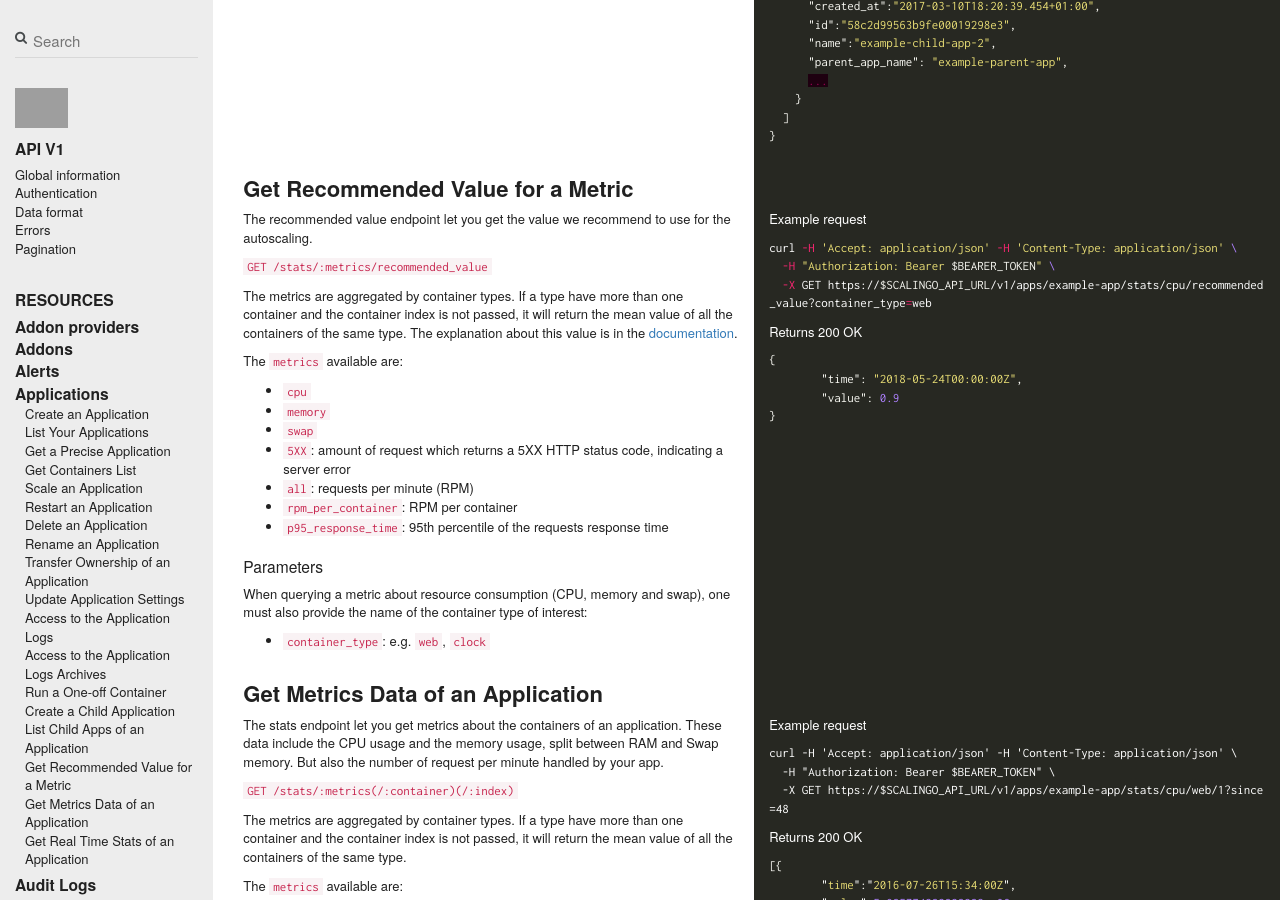
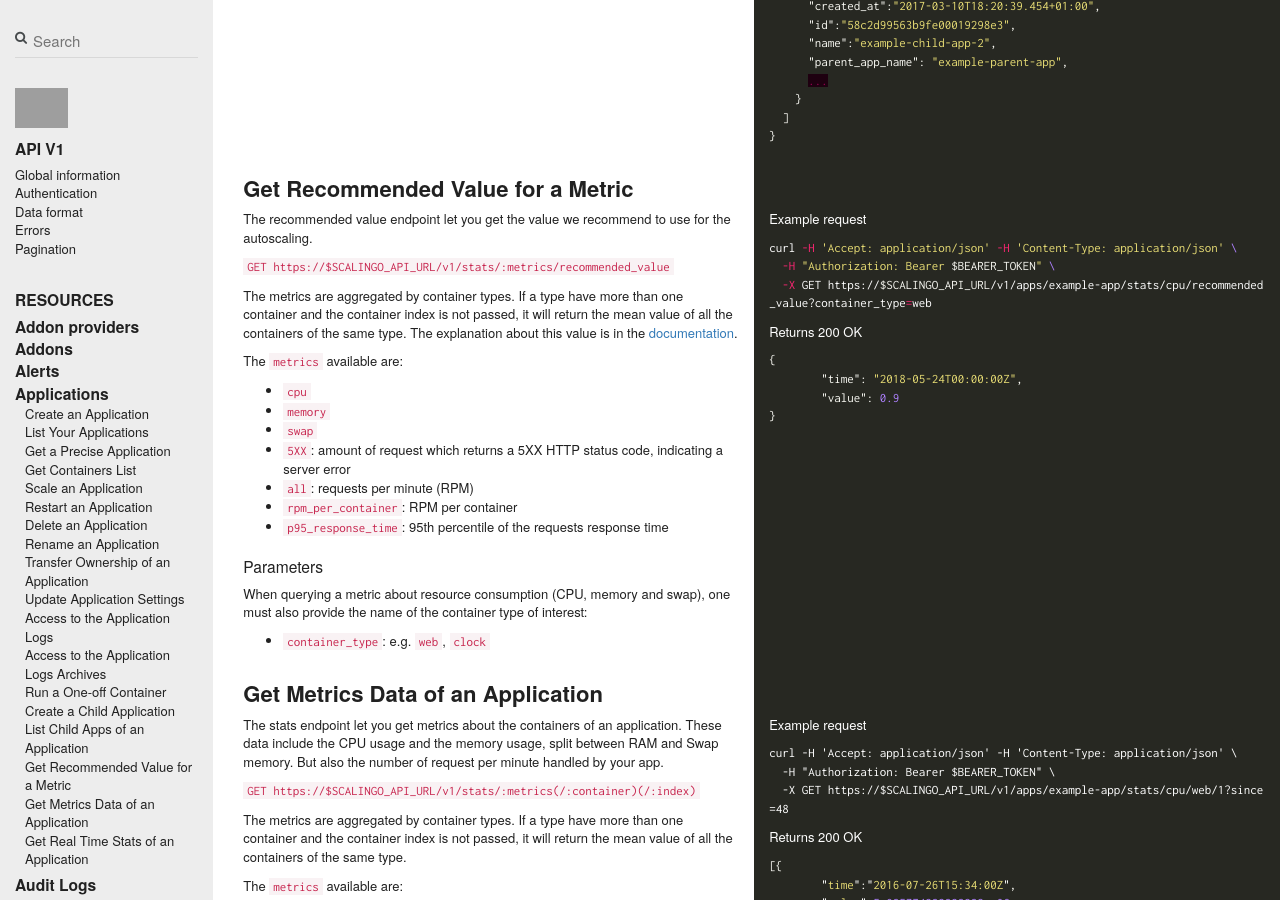
Before and after one commit to jdauphant/developers-documentation, a Jekyll site: the page built from _scalingo_api/apps.md, in a window 1280 px wide and 900 px high, scrolled down 7670 px. Built offline with Jekyll 4.4.1, drawn with Linux system fonts in a browser that asks for light colours; nearby versions of some CDN libraries; comment, search, counter and statistics services are not loaded; part of the change alters nothing that is shown; grey boxes are pictures that could not be loaded.

Commit message:
Endpoints must be prefixed with https:///v1

```diff
--- a/_scalingo_api/apps.md
+++ b/_scalingo_api/apps.md
@@ -781,7 +781,7 @@ Returns 201 Created
 
 The recommended value endpoint let you get the value we recommend to use for the autoscaling.
 
-`GET /stats/:metrics/recommended_value`
+`GET https://$SCALINGO_API_URL/v1/stats/:metrics/recommended_value`
 
 The metrics are aggregated by container types. If a type have more than one
 container and the container index is not passed, it will return the mean value
@@ -834,7 +834,7 @@ The stats endpoint let you get metrics about the containers of an application.
 These data include the CPU usage and the memory usage, split between RAM
 and Swap memory. But also the number of request per minute handled by your app.
 
-`GET /stats/:metrics(/:container)(/:index)`
+`GET https://$SCALINGO_API_URL/v1/stats/:metrics(/:container)(/:index)`
 
 The metrics are aggregated by container types. If a type have more than one
 container and the container index is not passed, it will return the mean value
```
